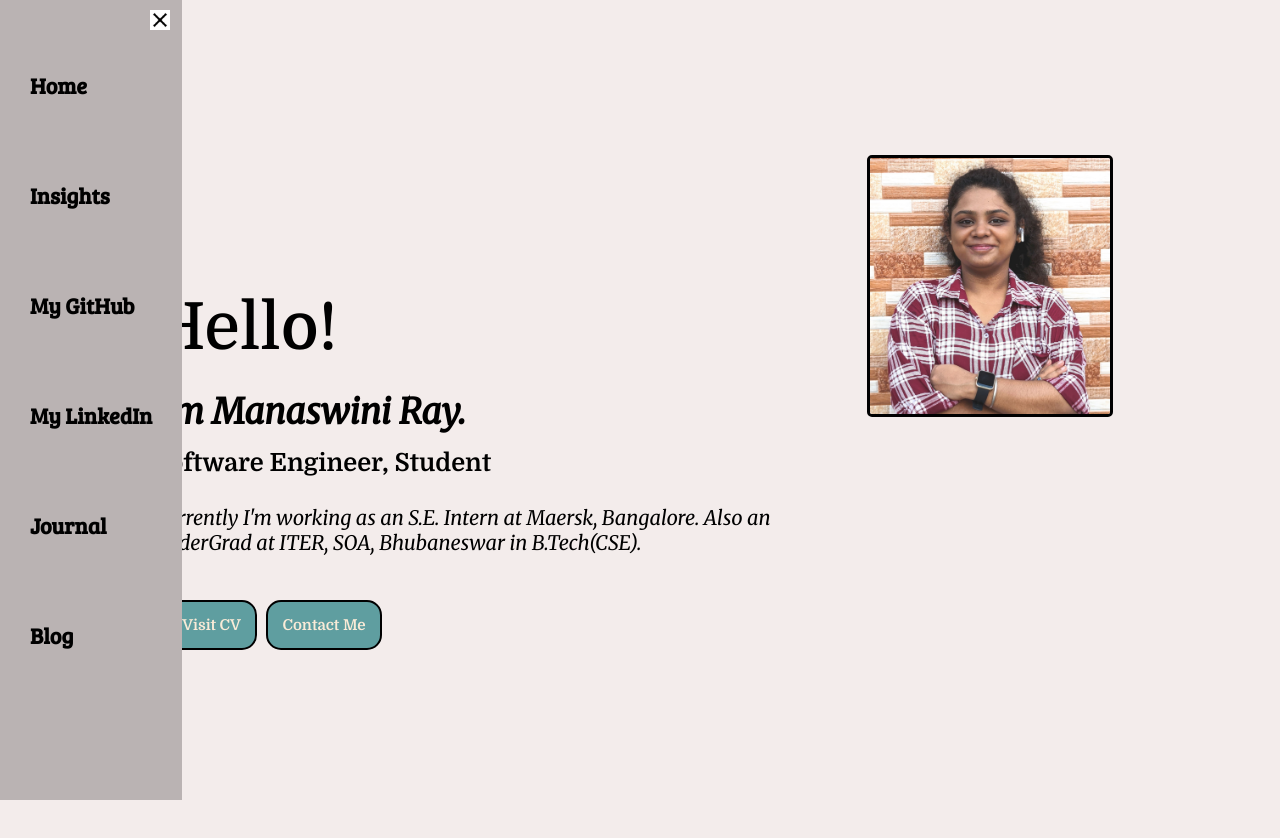
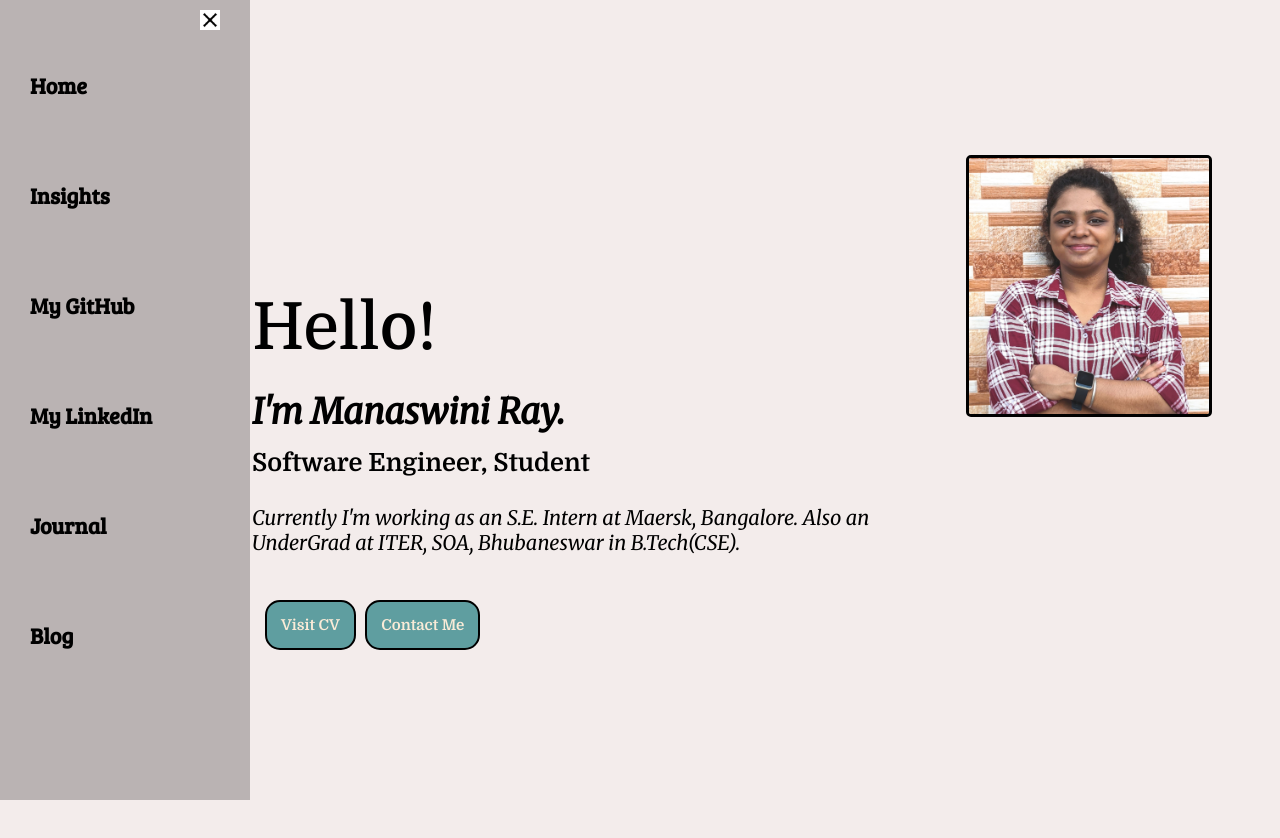
Before and after one commit to manaswiniray/MyPortfolio, a plain HTML site: page index.html in a window 1280 px wide. Both pictures are taken after a click on the element 25 px from the left and 22 px from the top of the page. Drawn offline with Linux system fonts and the light colour scheme.

Commit message:
Committed

```diff
--- a/style.css
+++ b/style.css
@@ -23,6 +23,7 @@
     height: 100vh;
     transition: transform 0.3s ease-in;
     position: absolute;
+    width: 250px;
  /*   width: 100%;
     transform: translateX(-100%); */
 }
@@ -59,6 +60,7 @@
     display: flex;
     justify-content: space-around;
     flex-wrap:wrap;
+    padding-left: 150px;
 }
 
 .developerInfo{
@@ -160,7 +162,7 @@
 .cross{
     height:20px;
     width:20px;
-    margin-left: 140px;
+    margin-left: 190px;
 }
 
 
```
